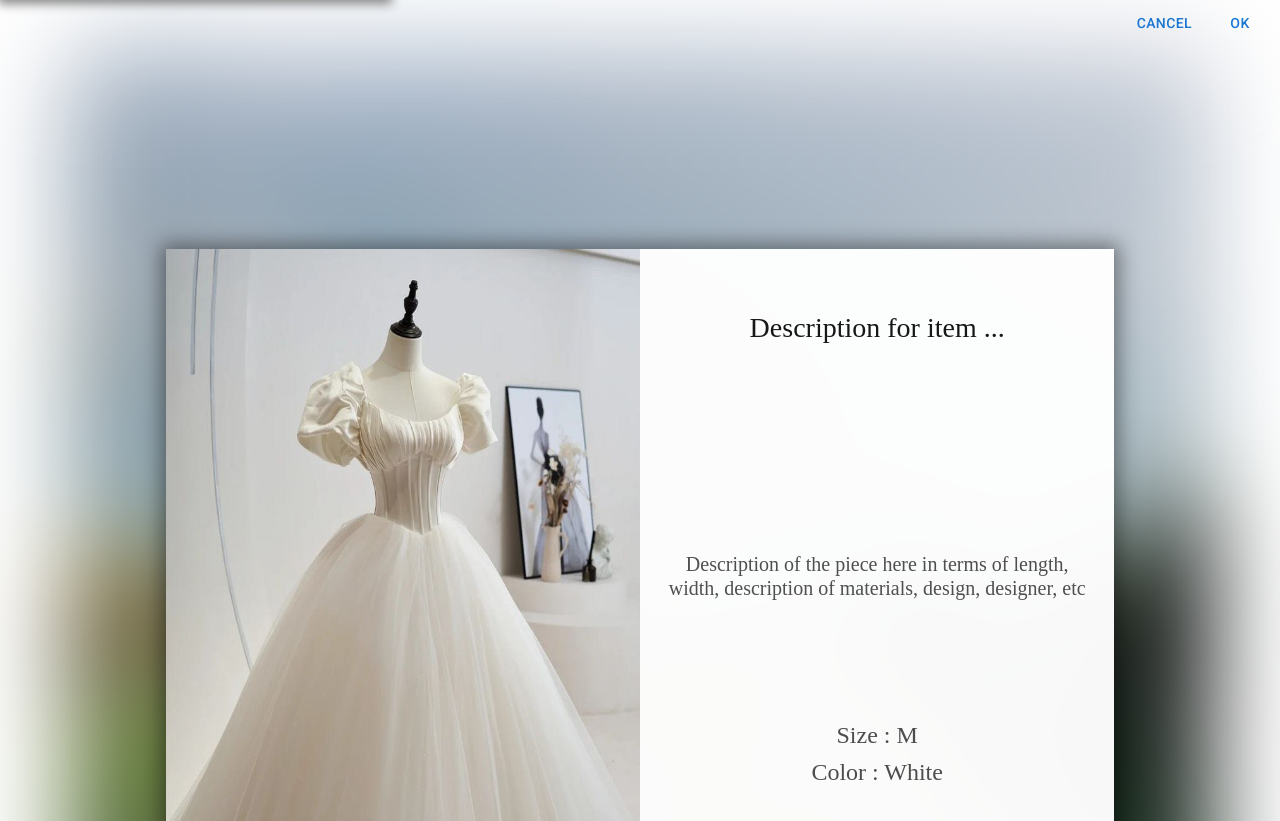
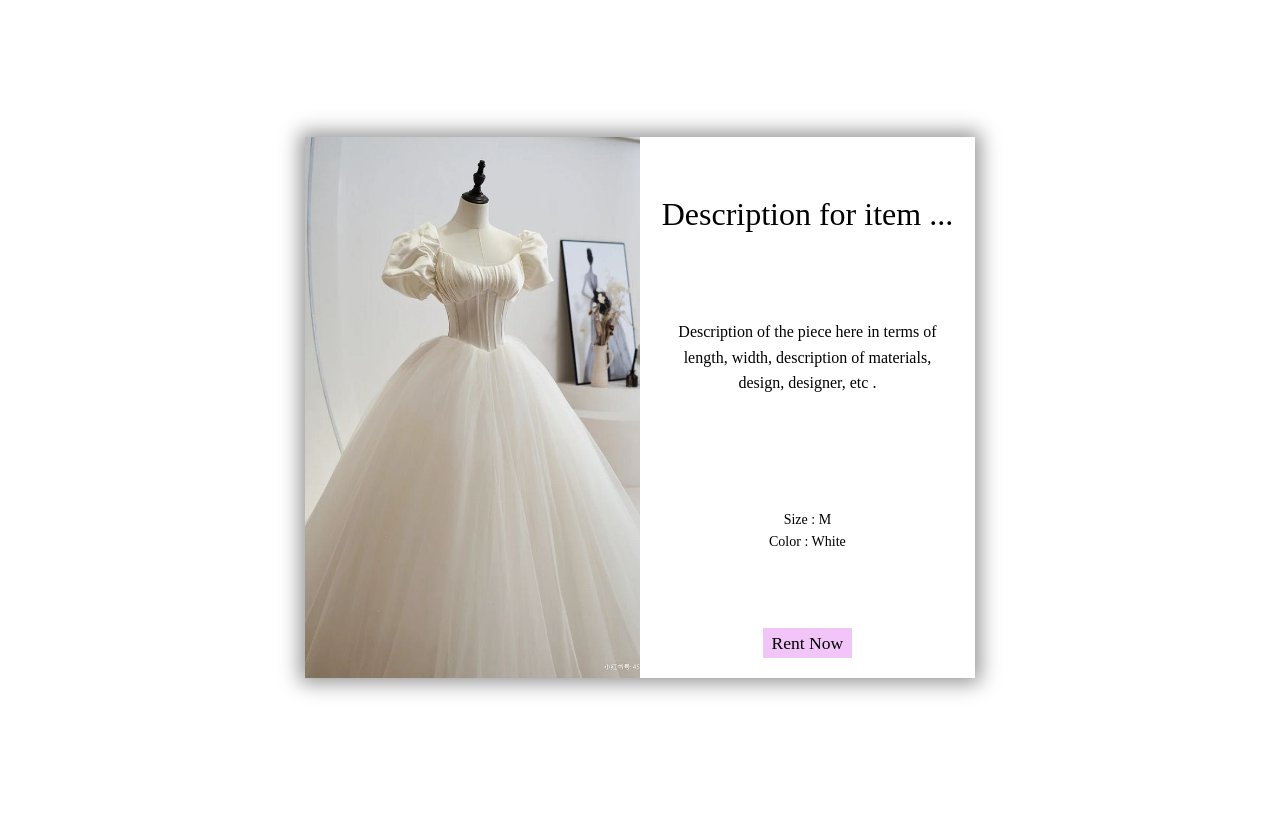
Before and after one commit to danarabdulhaq/bridal_dresswear_rental_website, a React (Create React App) app: page / in a window 1280 px wide. Shown: the part 2080-2901 px from the top of the page. Built offline with nearby package versions, Linux system fonts and the light colour scheme.

Commit message:
All item details

```diff
--- a/src/components/CardDetails.css
+++ b/src/components/CardDetails.css
@@ -1,5 +1,5 @@
 *{
-	box-sizing: border-box;
+
 	font-family: 'Times New Roman', Times, serif;
 }
 
@@ -19,19 +19,8 @@ body{
 
 }
 
-.container:after{
-	content: '';
-	position: absolute;
-	width: 100%;
-	height: 100%;
-    background: url("images/M3.jpg") no-repeat center;
-	background-size: cover;
-	filter: blur(50px);
-	z-index: -1;
-}
-
-.details-box{
-	width: 85%;
+.details{
+	width: 60%;
 	display: grid;
 	grid-template-columns: repeat(2, 1fr);
 	justify-content: center;
@@ -42,51 +31,74 @@ body{
 }
 
 .leftt{
-
-	height: 45rem;
+    height: 100%;
+	padding: 100px;
+	background: url("images/testCardDetailsImg.jpg") no-repeat center;
+	background-size: cover;
 }
 
-.CDI{
+.img-fluid{
 	width: 100%;
 	height: 100%;
 }
 
 .rightt{
-
 	padding:20px;
 }
 
-.rent-btn{
+.btn-rent{
+	width: 30%;
+	color: #000000;
+	font-size: 1.1rem;
+	box-shadow: #000000;
+	cursor: pointer;
+	transition: .3s;
+	background-color: #e491ef86;
+	border: none;
+}
 
-	width: 30%;
-	padding: 0.5rem 1rem;
-	background-color: #7f589491;
-	color: #fff;
-	font-size: 1.2rem;
-	border: none;
-	outline: none;
-	cursor: pointer;
-	transition: .4s;
+.btn-rent:hover{
+	background-color: #c167cdb5;
+}
+
+.card-text{
 	position: relative;
-	top: 5cm;
+	padding: 10px;
+	margin-bottom: 100px;
+    color: #000000;
+	top: 3cm;
+}
+
+.card-text-c{
+	position: relative;
+	padding:12px;
+	margin-bottom: 100px;
+    color: #000000;
+	top: 1cm;
 
 }
 
-.rent-btn:hover{
-
-	background-color: rgba(194, 89, 207, 0.907);
+.card-text-t{
+	color: #000000;
+    position: relative;
+    top: 3cm;
+	margin-bottom: 60px;
 }
 
-h3{
+.card-title{
+    font-size: 2rem;
 	position: relative;
-	top: -5cm;
-	padding: 10px;
-	margin-bottom: 60px;
-    color: rgba(0, 0, 0, 0.91);
+	top: 1cm;
+	color: #000000;
 }
 
-h4{
-	color: #4e4c4c;
-	position: relative;
-    top: 3cm;
+@media screen and (max-width: 880px){
+	.details{
+		grid-template-columns: 1fr;
+	}
+	.leftt{
+		height: 500px;
+
+	}
+
 }
--- a/src/components/CardDetails.js
+++ b/src/components/CardDetails.js
@@ -1,24 +1,20 @@
 // import
 import React from "react"
 import './CardDetails.css'
-import CDI from './images/testCardDetailsImg.jpg';
-
-
 //function
 
 const CardDetails = () => {
   return(
 
-        <div className="container">
-		   <div className="details-box">
-		      <div className="leftt">
-			   <img className="CDI" src={CDI} alt="..."></img></div>
+	<div className="container" >
+		<div className="details">
+		    <div className="leftt"></div>
 		    <div className="rightt">
-				 <h3>Description for item ... </h3>
-				 <h5> Description of the piece here in terms of length, width, description of materials, design, designer, etc </h5>
-				 <h4>Size : M</h4>
-				 <h4>Color : White</h4>
-				 <button className="rent-btn"> Rent Now </button>
+                   <h5 className="card-title">Description for item ...</h5>
+			       <p className="card-text"> Description of the piece here in terms of length, width, description of materials, design, designer, etc .</p>
+			       <p className="card-text-t"><small>Size : M</small></p>
+				   <p className="card-text-c"><small>Color : White</small></p>
+				   <button  className="btn-rent"> Rent Now </button>
 		    </div>
 		</div>
 	</div>
```
Lines whose indentation alone changed are shown as unchanged.
